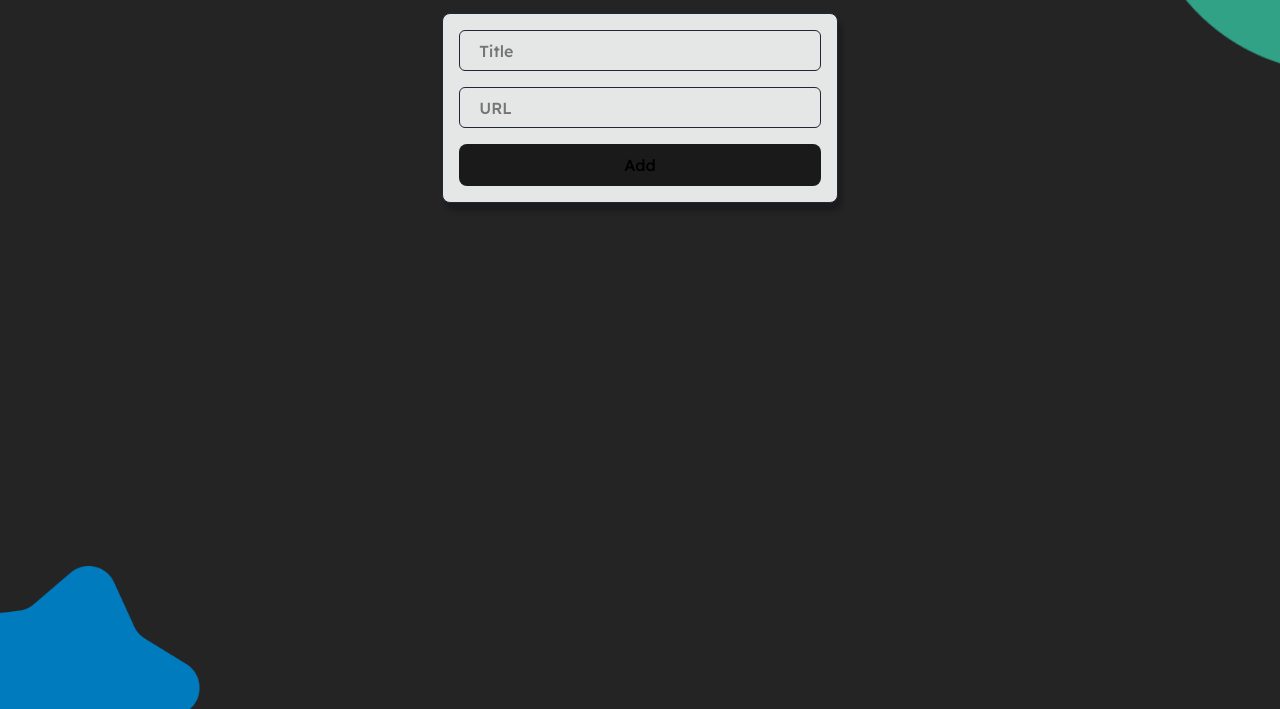
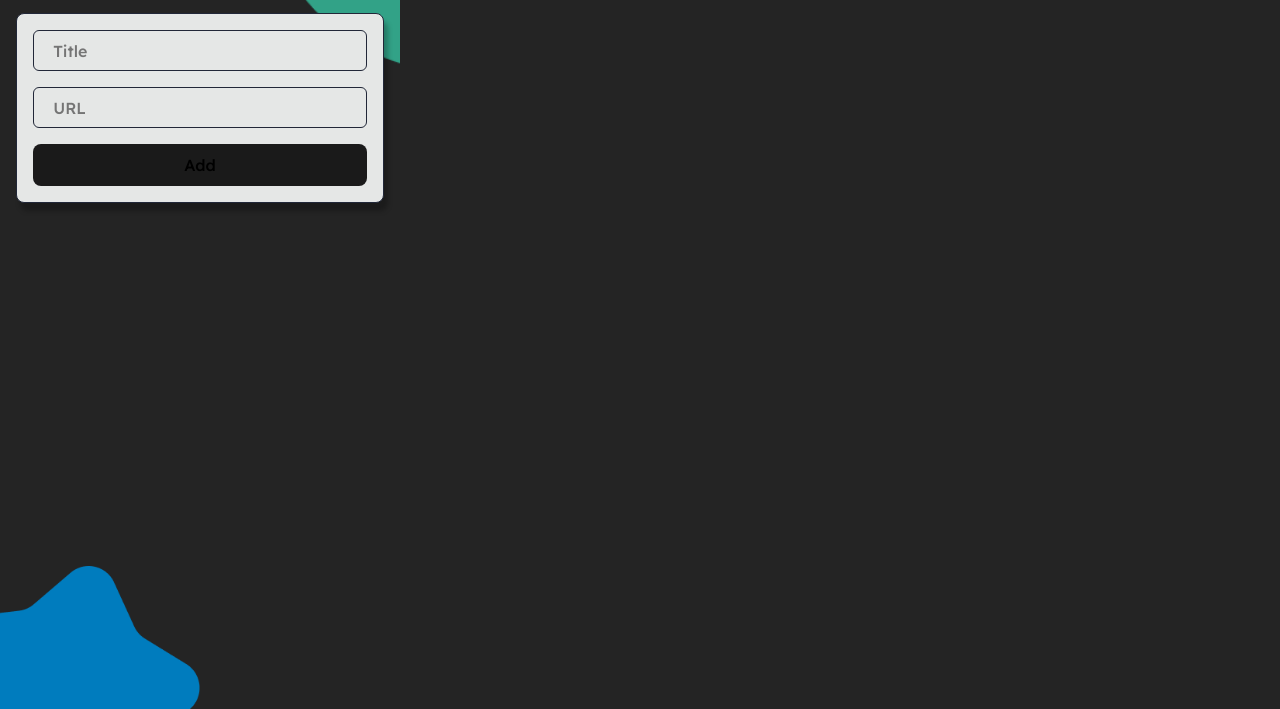
Before and after one commit to khairnsaa/linkDeck, a website built with Vite: page index.html in a window 1280 px wide. Shown: the part 91-800 px from the top of the page. Built offline with nearby package versions, Linux system fonts and the light colour scheme; a web font is replaced by a local one.

Commit message:
feat: update container width and height

```diff
--- a/src/style.css
+++ b/src/style.css
@@ -31,10 +31,10 @@ a:hover {
 
 body {
   margin: 0;
-  min-width: 320px;
-  min-height: 100vh;
-  /* width: 400px;
-  height: 600px; */
+  /* min-width: 320px;
+  min-height: 100vh; */
+  width: 400px;
+  height: 600px;
   overflow-y: auto;
 }
 
```
